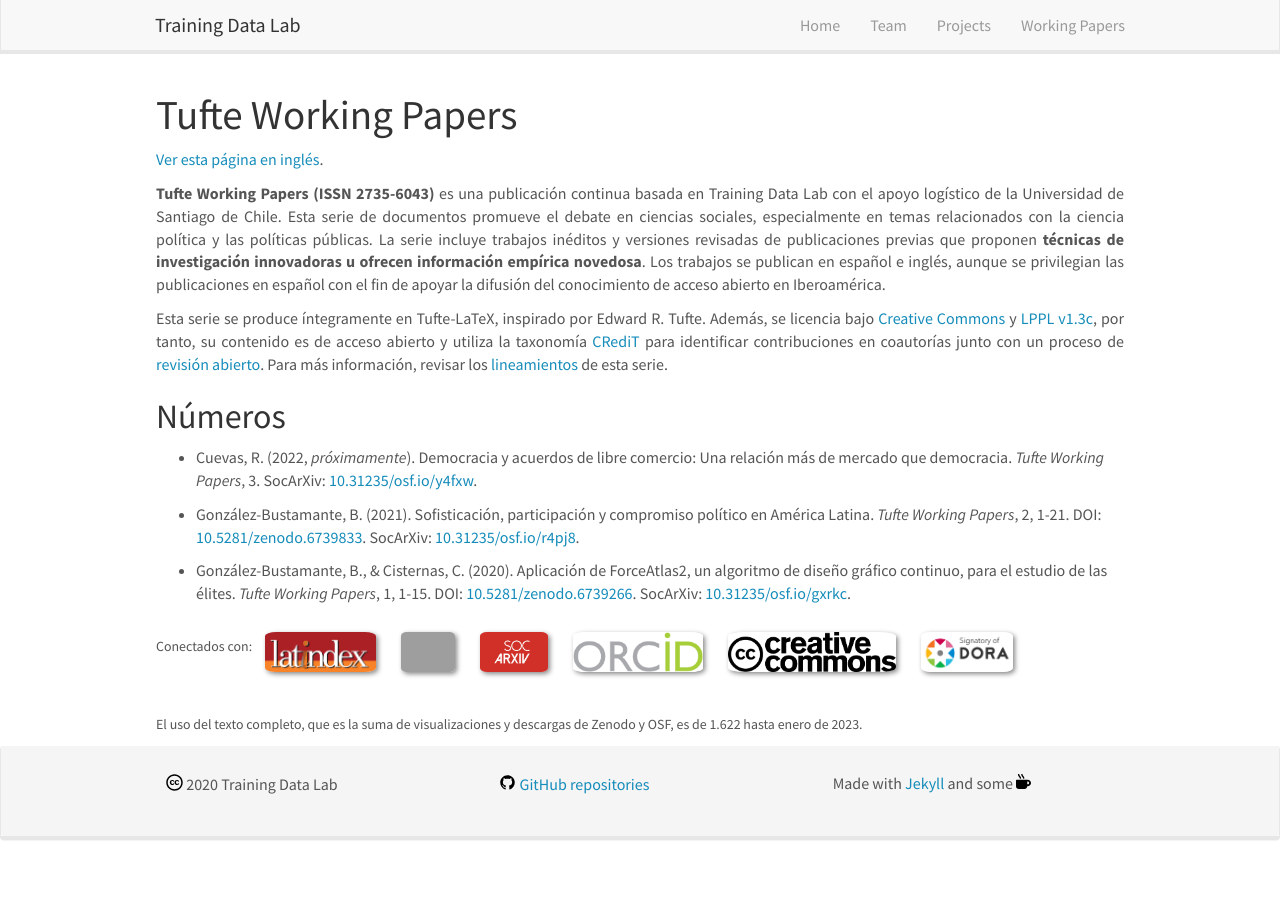
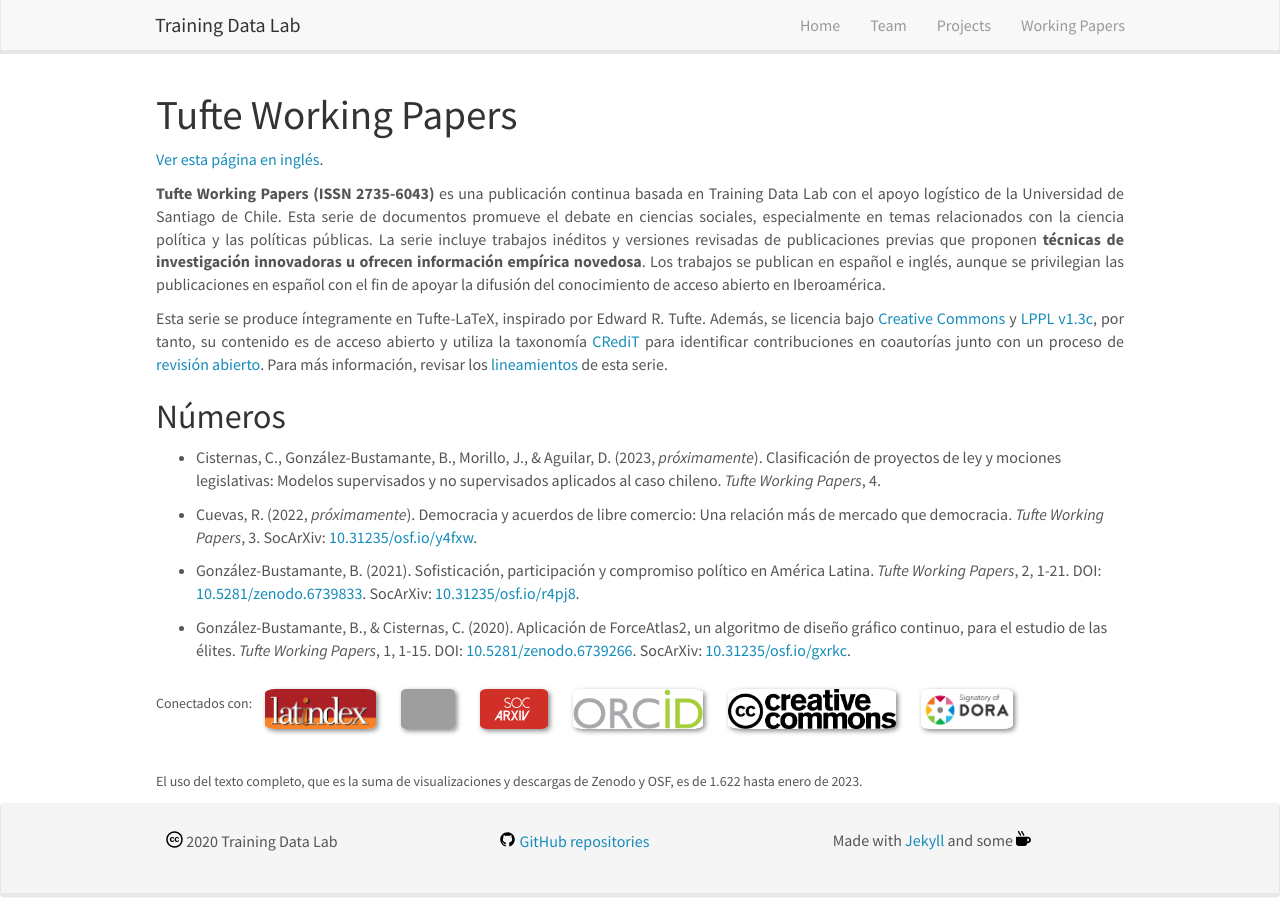
Before and after one commit to training-datalab/old-training-datalab.com, a Jekyll site: the page built from _pages/tufte-working-papers-spanish.md, in a window 1280 px wide. Built offline with Jekyll 4.4.1, drawn with Linux system fonts in a browser that asks for light colours; nearby versions of some CDN libraries.

Commit message:
Update tufte-working-papers-spanish.md

```diff
--- a/_pages/tufte-working-papers-spanish.md
+++ b/_pages/tufte-working-papers-spanish.md
@@ -17,6 +17,8 @@
 
 ## Números
 
+* Cisternas, C., González-Bustamante, B., Morillo, J., & Aguilar, D. (2023, *próximamente*). Clasificación de proyectos de ley y mociones legislativas: Modelos supervisados y no supervisados aplicados al caso chileno. *Tufte Working Papers*, 4.
+
 * Cuevas, R. (2022, *próximamente*). Democracia y acuerdos de libre comercio: Una relación más de mercado que democracia. *Tufte Working Papers*, 3. SocArXiv: <a href="https://doi.org/10.31235/osf.io/y4fxw" target="_blank">10.31235/osf.io/y4fxw</a>.
 
 * González-Bustamante, B. (2021). Sofisticación, participación y compromiso político en América Latina. *Tufte Working Papers*, 2, 1-21. DOI: <a href="https://doi.org/10.5281/zenodo.6739833" target="_blank">10.5281/zenodo.6739833</a>. SocArXiv: <a href="https://doi.org/10.31235/osf.io/r4pj8" target="_blank">10.31235/osf.io/r4pj8</a>.
```
